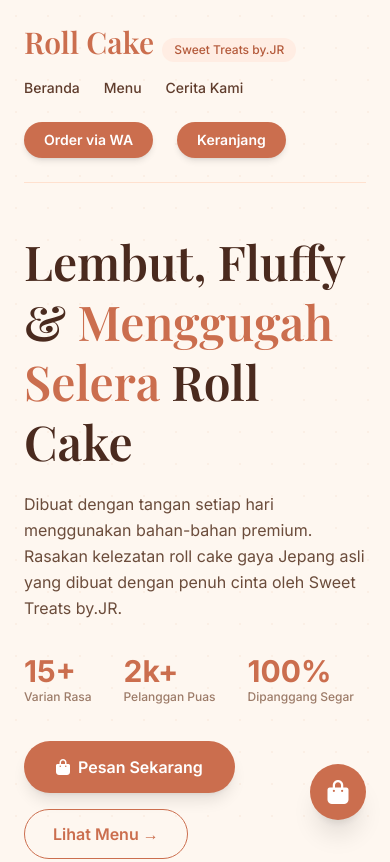
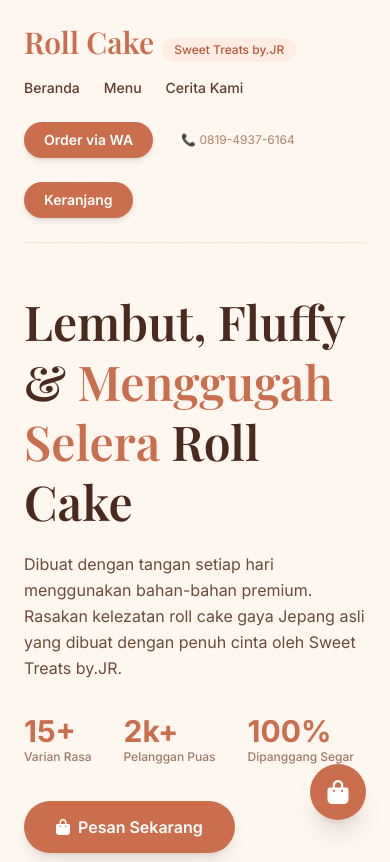
Before and after one commit to batupenyu/jr_cake, a website: page index.html in a window 390 px wide. Shown: the top 862 px of the page. Drawn offline with nearby package versions, Linux system fonts and the light colour scheme; a web font is replaced by a local one.

Commit message:
Add phone fallback link for WhatsApp issues

```diff
--- a/index.html
+++ b/index.html
@@ -51,8 +51,9 @@
        <a href="#" onclick="scrollTop(event)" class="font-medium text-[#5f3c2c] hover:text-brand text-sm transition">Beranda</a>
        <a href="#rolls" onclick="smoothScroll(event,'rolls')" class="font-medium text-[#5f3c2c] hover:text-brand text-sm transition">Menu</a>
        <a href="#about" onclick="smoothScroll(event,'about')" class="font-medium text-[#5f3c2c] hover:text-brand text-sm transition">Cerita Kami</a>
-       <a href="https://wa.me/6281949376164?text=Halo%20JR%2C%20saya%20mau%20order%20roll%20cake" class="font-sans bg-brand hover:bg-brand-dark text-white font-semibold px-5 py-2 rounded-full transition shadow-md text-sm">Order via WA</a>
-       <button onclick="openCart()" class="bg-brand hover:bg-brand-dark text-white text-sm font-semibold px-5 py-2 rounded-full transition shadow-md relative">
+        <a href="https://wa.me/6281949376164?text=Halo%20JR%2C%20saya%20mau%20order%20roll%20cake" class="font-sans bg-brand hover:bg-brand-dark text-white font-semibold px-5 py-2 rounded-full transition shadow-md text-sm">Order via WA</a>
+        <a href="tel:6281949376164" class="text-xs text-[#b1866b] hover:text-brand ml-1" title="Telepon langsung">📞 0819-4937-6164</a>
+        <button onclick="openCart()" class="bg-brand hover:bg-brand-dark text-white text-sm font-semibold px-5 py-2 rounded-full transition shadow-md relative">
          Keranjang <span id="cartBadge" class="hidden absolute -top-1.5 -right-1.5 bg-red-500 text-white text-xs w-5 h-5 rounded-full flex items-center justify-center">0</span>
        </button>
      </div>
```
